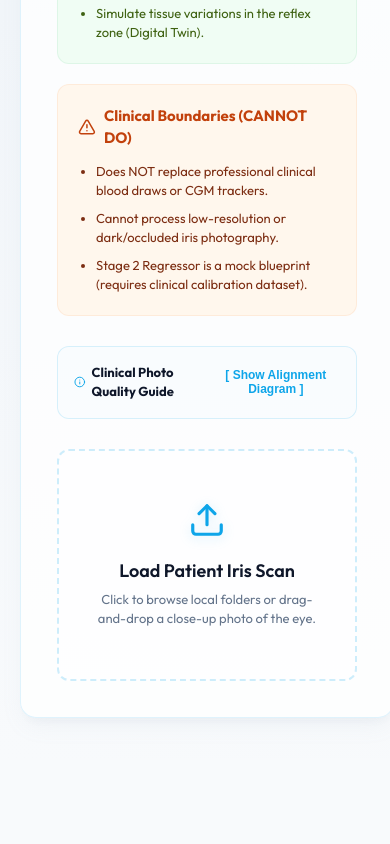
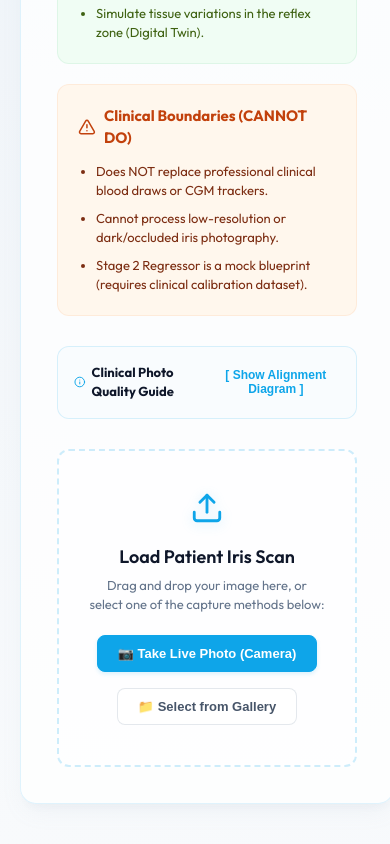
Before and after one commit to Bashar-ml-en/Iris-Diabetes-AI-system-, a React (Vite) app in the folder frontend/: page / in a window 390 px wide. Shown: the part 999-1843 px from the top of the page. Before the commit the page ends 1757 px from the top, so only its background shows below. Built offline with nearby package versions, Linux system fonts and the light colour scheme.

Commit message:
Add dual-uploader buttons forcing camera capture vs gallery picker on mobile browsers

```diff
--- a/frontend/src/App.tsx
+++ b/frontend/src/App.tsx
@@ -125,6 +125,7 @@ function App() {
   const [offlineQueue, setOfflineQueue] = useState<Array<{ name: string; size: number; date: string }>>([]);
 
   const fileInputRef = useRef<HTMLInputElement>(null);
+  const cameraInputRef = useRef<HTMLInputElement>(null);
 
   // System Architecture Pipeline Nodes
   const architectureNodes = [
@@ -464,8 +465,7 @@ function App() {
               className="upload-zone"
               onDragOver={handleDragOver}
               onDrop={handleDrop}
-              onClick={() => fileInputRef.current?.click()}
-              style={{ padding: '50px 30px', border: '2px dashed rgba(14, 165, 233, 0.2)', borderRadius: '12px', background: 'rgba(255,255,255,0.4)', textAlign: 'center', cursor: 'pointer', transition: 'all 0.3s' }}
+              style={{ padding: '40px 30px', border: '2px dashed rgba(14, 165, 233, 0.2)', borderRadius: '12px', background: 'rgba(255,255,255,0.4)', textAlign: 'center', transition: 'all 0.3s' }}
             >
               <input
                 type="file"
@@ -474,13 +474,36 @@ function App() {
                 style={{ display: 'none' }}
                 accept="image/*"
               />
-              <Upload size={38} color="#0ea5e9" style={{ marginBottom: '12px', filter: 'drop-shadow(0 2px 6px rgba(14, 165, 233, 0.2))' }} />
+              <input
+                type="file"
+                ref={cameraInputRef}
+                onChange={handleFileChange}
+                style={{ display: 'none' }}
+                accept="image/*"
+                capture="environment"
+              />
+              <Upload size={34} color="#0ea5e9" style={{ marginBottom: '12px', filter: 'drop-shadow(0 2px 6px rgba(14, 165, 233, 0.2))' }} />
               <h4 style={{ fontSize: '18px', fontWeight: 600, margin: '0 0 6px 0', color: '#0f172a' }}>
                 Load Patient Iris Scan
               </h4>
-              <p style={{ color: '#64748b', fontSize: '13px', margin: 0 }}>
-                Click to browse local folders or drag-and-drop a close-up photo of the eye.
+              <p style={{ color: '#64748b', fontSize: '13px', margin: '0 0 20px 0' }}>
+                Drag and drop your image here, or select one of the capture methods below:
               </p>
+
+              <div style={{ display: 'flex', gap: '16px', justifyContent: 'center', flexWrap: 'wrap' }}>
+                <button
+                  onClick={() => cameraInputRef.current?.click()}
+                  style={{ display: 'flex', alignItems: 'center', gap: '8px', padding: '10px 20px', borderRadius: '8px', border: '1px solid #0ea5e9', background: '#0ea5e9', color: '#ffffff', fontSize: '13px', fontWeight: 600, cursor: 'pointer', transition: 'all 0.2s', boxShadow: '0 2px 4px rgba(14, 165, 233, 0.15)' }}
+                >
+                  📷 Take Live Photo (Camera)
+                </button>
+                <button
+                  onClick={() => fileInputRef.current?.click()}
+                  style={{ display: 'flex', alignItems: 'center', gap: '8px', padding: '10px 20px', borderRadius: '8px', border: '1px solid rgba(148, 163, 184, 0.25)', background: '#ffffff', color: '#475569', fontSize: '13px', fontWeight: 600, cursor: 'pointer', transition: 'all 0.2s' }}
+                >
+                  📁 Select from Gallery
+                </button>
+              </div>
             </div>
 
           </div>
```
